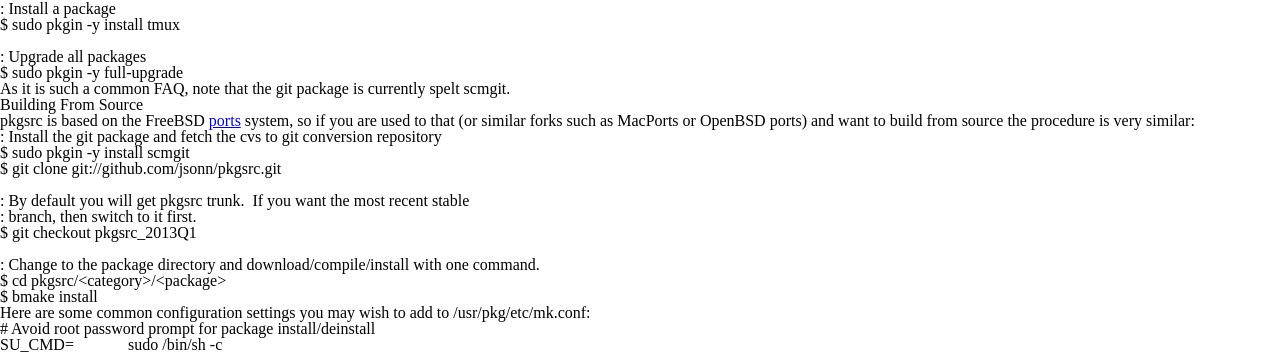
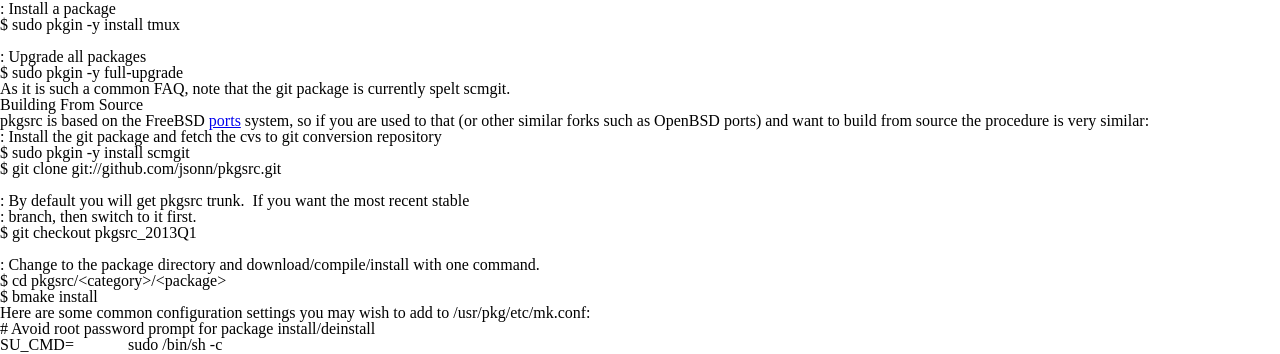
Before and after one commit to jperkin/www.perkin.org.uk, a Jekyll site: the page built from pages/pkgsrc-binary-packages-for-osx.markdown, in a window 1280 px wide. Shown: the part 367-721 px from the top of the page. Built offline with Jekyll 4.4.1, drawn with Linux system fonts in a browser that asks for light colours.

Commit message:
MacPorts is different, apparently..

```diff
--- a/pages/pkgsrc-binary-packages-for-osx.markdown
+++ b/pages/pkgsrc-binary-packages-for-osx.markdown
@@ -47,8 +47,8 @@
 ## Building From Source
 
 pkgsrc is based on the FreeBSD [ports](http://www.freebsd.org/ports/) system,
-so if you are used to that (or similar forks such as MacPorts or OpenBSD ports)
-and want to build from source the procedure is very similar:
+so if you are used to that (or other similar forks such as OpenBSD ports) and
+want to build from source the procedure is very similar:
 
 {% highlight console %}
 : Install the git package and fetch the cvs to git conversion repository
```
